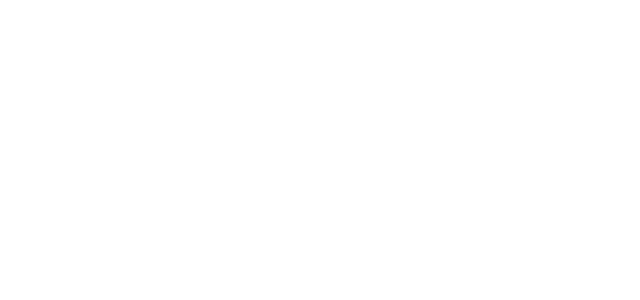
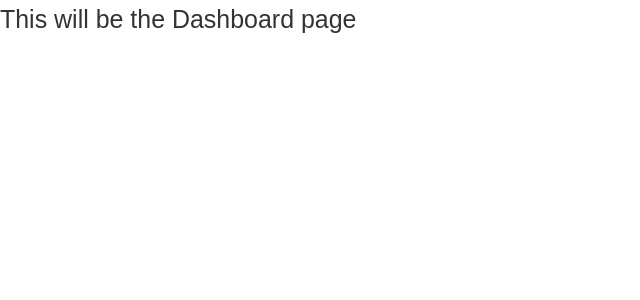
Before and after one commit to clan9/ontogeny, a React (Create React App) app in the folder client/: page /dash in a window 1280 px wide. Shown: the top 300 px of the page, without its empty margins (0-640 px from the left). Built offline with nearby package versions, Linux system fonts and the light colour scheme; a web font is replaced by a local one.

Commit message:
Started to create signup component and stubbed out dashboard component.  Commit this just now and merge into master then checkout new branch to continue

```diff
--- a/client/src/App.js
+++ b/client/src/App.js
@@ -1,12 +1,14 @@
 import React from "react";
 import { BrowserRouter, Route, Switch } from "react-router-dom";
 import Landing from "./components/Landing";
+import Dashboard from "./components/Dashboard";
 
 function App() {
   return (
     <BrowserRouter>
       <Switch>
         <Route exact path="/" component={Landing} />
+        <Route exact path="/dash" component={Dashboard} />
       </Switch>
     </BrowserRouter>
   );
--- /dev/null
+++ b/client/src/components/Dashboard/index.js
@@ -0,0 +1,12 @@
+import React from "react";
+// import PropTypes from 'prop-types'
+
+const Dashboard = props => {
+  return <div>This will be the Dashboard page</div>;
+};
+
+// Dashboard.propTypes = {
+
+// }
+
+export default Dashboard;
```
Also changed, not shown: client/src/components/Signup/index.js (added, +18 -0 lines).
